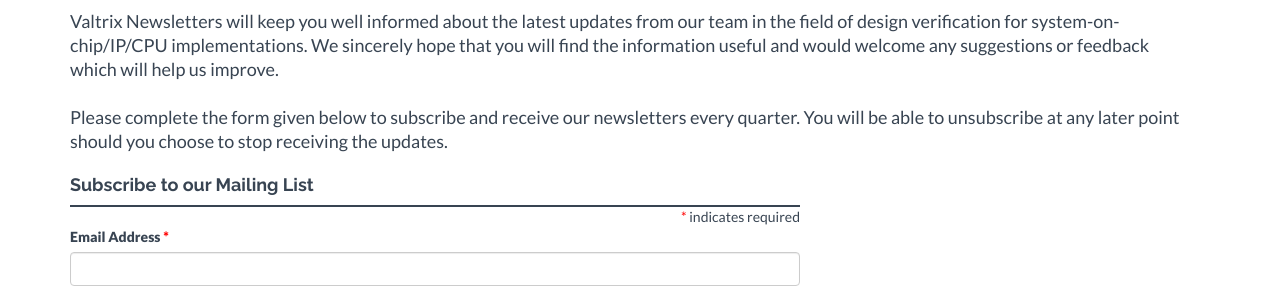
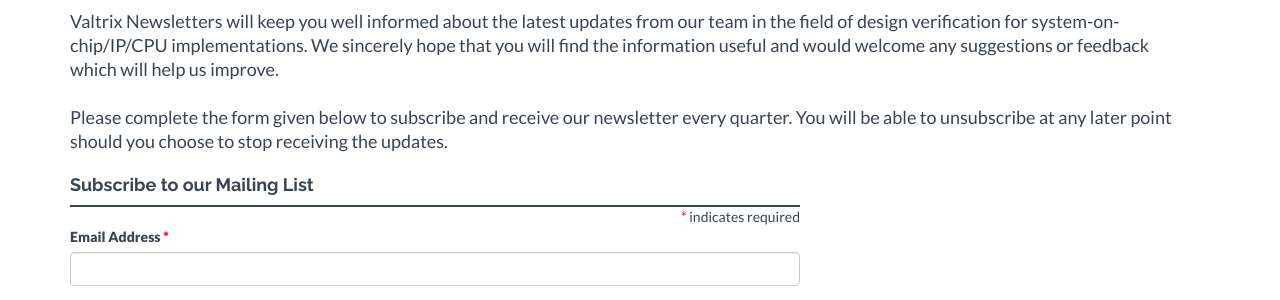
Before and after one commit to valtrix/valtrix.github.io, a Jekyll site: the page built from newletters.html, in a window 1280 px wide and 1224 px high. Shown: the part 247-547 px from the top of the window. Built offline with Jekyll 4.4.1, drawn with Linux system fonts in a browser that asks for light colours; nearby versions of some CDN libraries; comment, search, counter and statistics services are not loaded.

Commit message:
Small change in the newsletter subscription message

```diff
--- a/_includes/newsletters.html
+++ b/_includes/newsletters.html
@@ -1,6 +1,6 @@
 <div class="container mtb">
     <div class="row col-lg-12">
-        <p style="font-size:18px;"> Valtrix Newsletters will keep you well informed about the latest updates from our team in the field of design verification for system-on-chip/IP/CPU implementations. We sincerely hope that you will find the information useful and would welcome any suggestions or feedback which will help us improve. <br/><br/> Please complete the form given below to subscribe and receive our newsletters every quarter. You will be able to unsubscribe at any later point should you choose to stop receiving the updates.</p>
+        <p style="font-size:18px;"> Valtrix Newsletters will keep you well informed about the latest updates from our team in the field of design verification for system-on-chip/IP/CPU implementations. We sincerely hope that you will find the information useful and would welcome any suggestions or feedback which will help us improve. <br/><br/> Please complete the form given below to subscribe and receive our newsletter every quarter. You will be able to unsubscribe at any later point should you choose to stop receiving the updates.</p>
     </div>
     <div class="row col-lg-8">
         <!-- Begin MailChimp Signup Form -->
```
